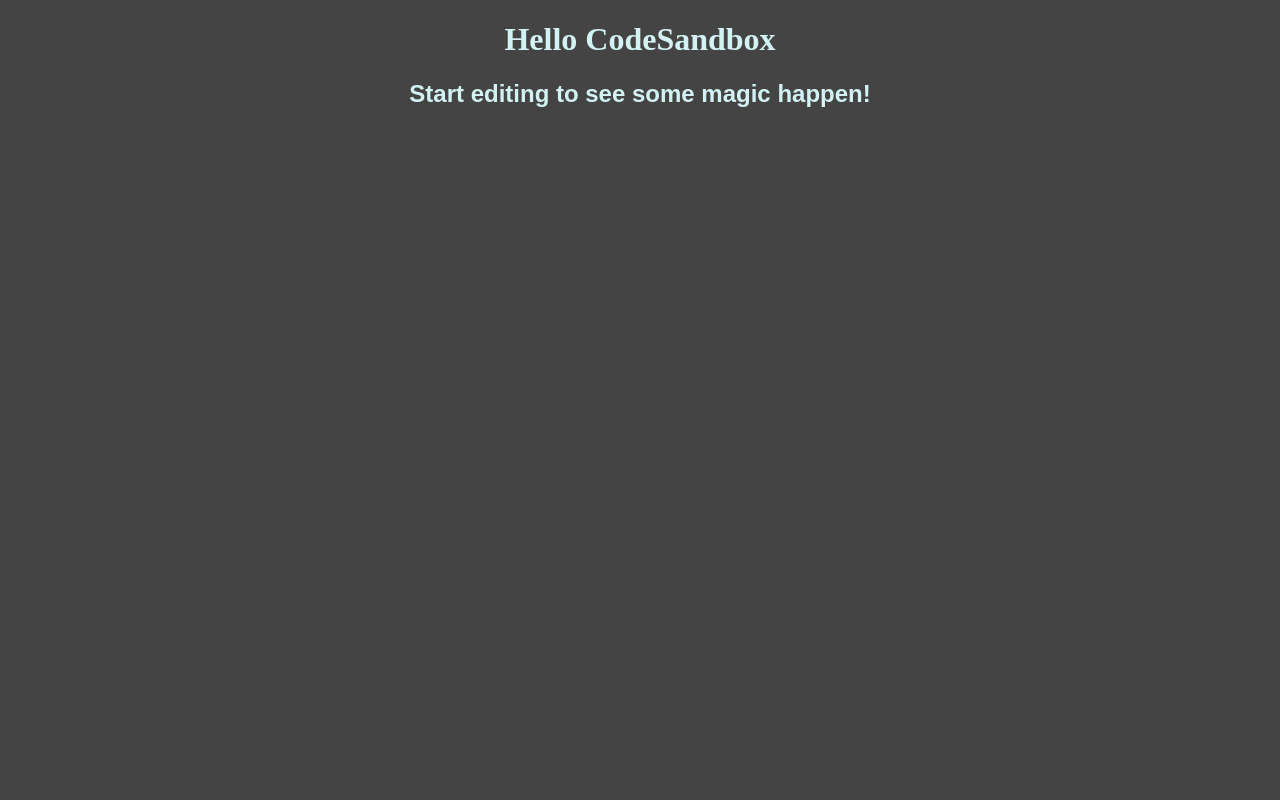
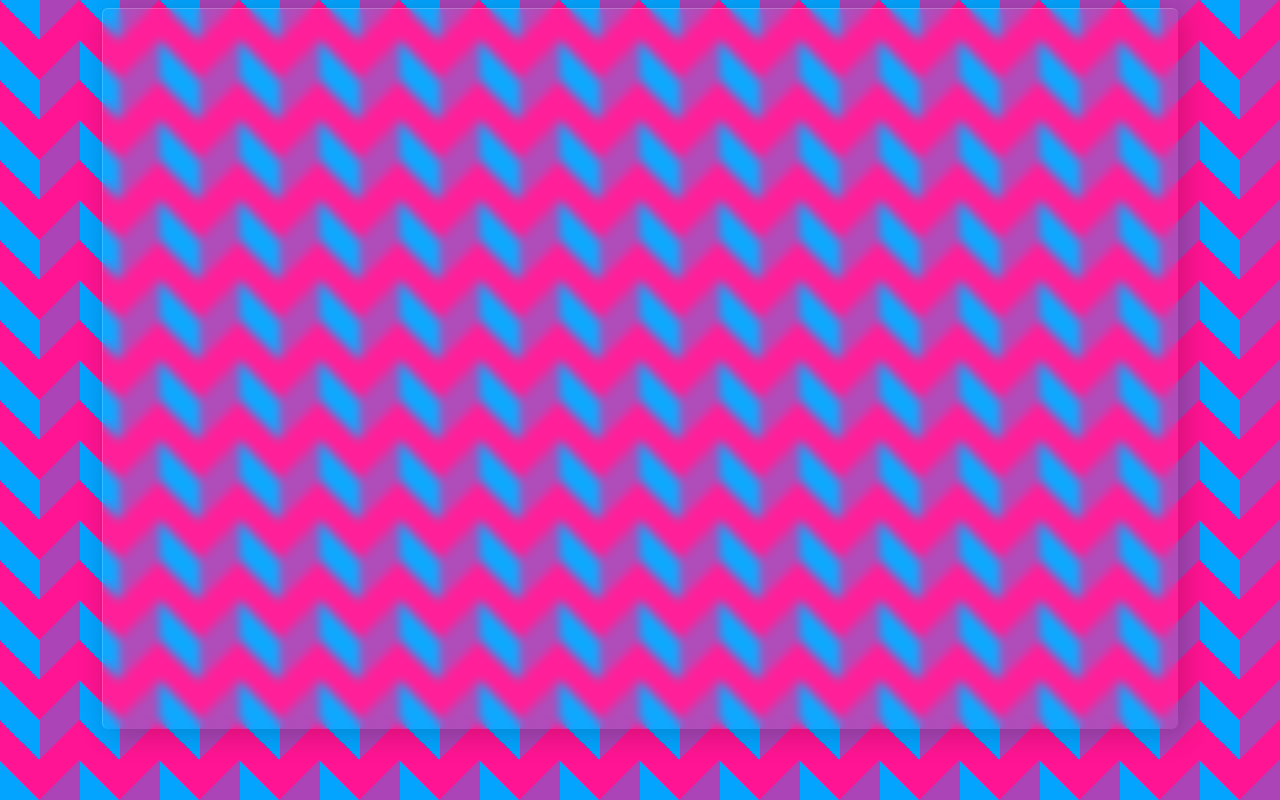
Before and after one commit to Drogmor/fcc-drum-machine, a React (Create React App) app: page / in a window 1280 px wide. Built offline with nearby package versions, Linux system fonts and the light colour scheme.

Commit message:
Adding required component templates

```diff
--- a/src/App.js
+++ b/src/App.js
@@ -1,10 +1,10 @@
 import "./styles.css";
+import { Grid } from "./components/Grid";
 
 export default function App() {
   return (
     <div className="App">
-      <h1 style={{ fontFamily: "Bungee" }}>Hello CodeSandbox</h1>
-      <h2>Start editing to see some magic happen!</h2>
+      <Grid />
     </div>
   );
 }
--- /dev/null
+++ b/src/components/DrumPad/index.js
@@ -0,0 +1 @@
+export { DrumPad } from "./DrumPad";
--- /dev/null
+++ b/src/components/DrumPadButton/index.js
@@ -0,0 +1 @@
+export { DrumPadButton } from "./DrumPadButton";
--- /dev/null
+++ b/src/components/Footer/index.js
@@ -0,0 +1 @@
+export { Footer } from "./Footer";
--- /dev/null
+++ b/src/components/Grid/Grid.js
@@ -0,0 +1,27 @@
+import styled from "styled-components";
+
+const StyledGrid = styled.div`
+  background: rgba(255, 255, 255, 0.05);
+  backdrop-filter: blur(5px);
+  border-radius: 6px;
+  border-top: 1px solid rgba(255, 255, 255, 0.2);
+  border-left: 1px solid rgba(255, 255, 255, 0.2);
+  box-shadow: 5px 5px 30px rgba(0, 0, 0, 0.2);
+  display: grid;
+  height: 90vh;
+  width: 85%;
+  margin: 0 auto;
+  overflow: hidden;
+  grid-template-columns: 1fr auto;
+  grid-template-rows: min-content 1fr min-content;
+  gap: 01em 01em;
+  grid-template-areas:
+    "banner logo"
+    "drumPad controls"
+    "footer footer";
+  z-index: 10;
+`;
+
+export const Grid = () => {
+  return <StyledGrid />;
+};
--- /dev/null
+++ b/src/components/Grid/index.js
@@ -0,0 +1 @@
+export { Grid } from "./Grid";
--- a/src/styles.css
+++ b/src/styles.css
@@ -2,8 +2,15 @@
   color: rgb(211, 242, 243);
 }
 body {
-  background: #444;
+  background-color: #ff1493;
+  opacity: 1;
+  background: linear-gradient(135deg, #03a4ff55 25%, transparent 25%) -40px 0/
+      80px 80px,
+    linear-gradient(225deg, #03a4ff 25%, transparent 25%) -40px 0/ 80px 80px,
+    linear-gradient(315deg, #03a4ff55 25%, transparent 25%) 0px 0/ 80px 80px,
+    linear-gradient(45deg, #03a4ff 25%, #ff1493 25%) 0px 0/ 80px 80px;
 }
+
 .App {
   font-family: sans-serif;
   text-align: center;
```
Also changed, not shown: src/components/DrumPad/DrumPad.js (added, +7 -0 lines), src/components/DrumPadButton/DrumPadButton.js (added, +7 -0 lines), src/components/Footer/Footer.js (added, +7 -0 lines).
